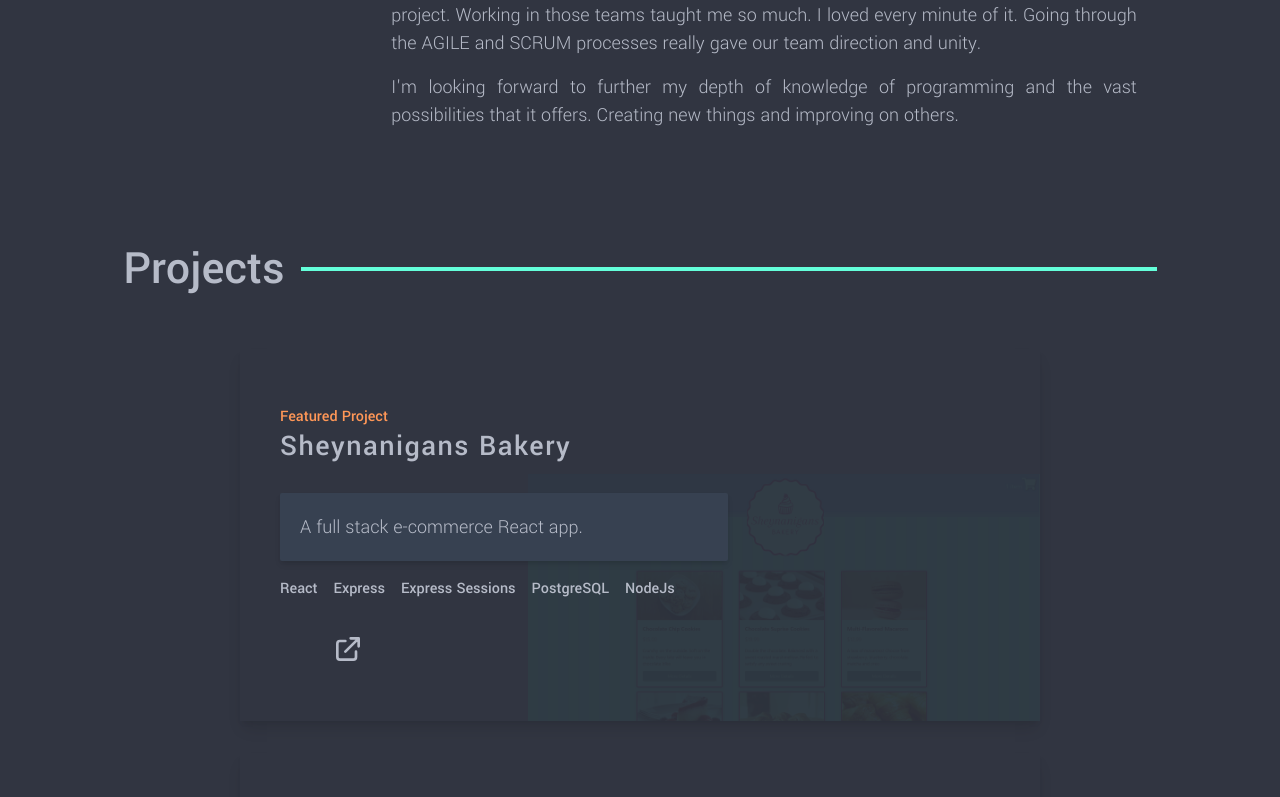
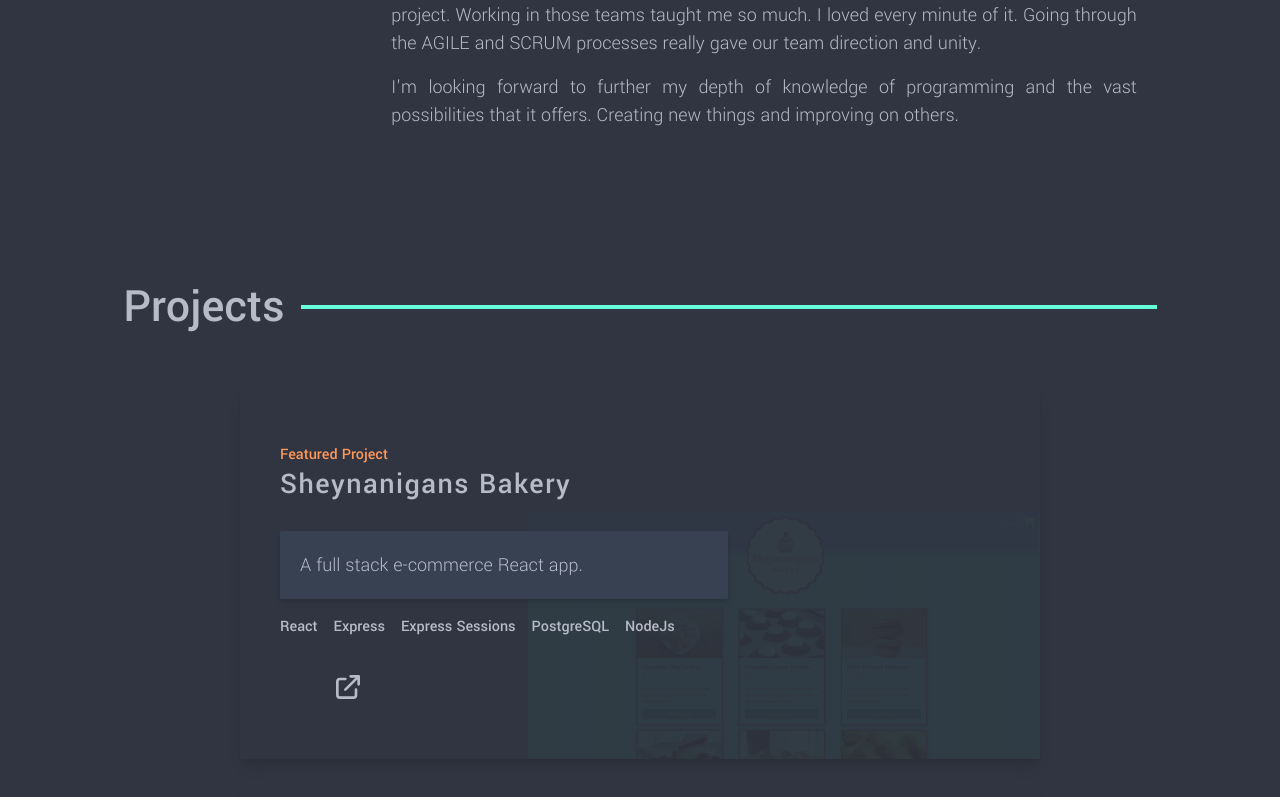
Before and after one commit to luciousmc/portfolio_v2, a Next.js app: page / in a window 1280 px wide. Shown: the part 1583-2380 px from the top of the page. Built offline with nearby package versions, Linux system fonts and the light colour scheme; some icons are missing.

Commit message:
chore: reduce height between sections for larger screens

```diff
--- a/components/Section.js
+++ b/components/Section.js
@@ -1,6 +1,6 @@
 function Section({ id, title, children }) {
   return (
-    <section id={id} className='w-full min-h-screen pt-24'>
+    <section id={id} className='w-full min-h-[950px] pt-24'>
       <div className='flex items-center space-x-4 mt-5 mb-14'>
         <h2 className='flex-grow text-5xl font-medium'>{title}</h2>
         <div className='h-1 bg-neon w-full' />
@@ -8,7 +8,7 @@ function Section({ id, title, children }) {
 
       {children}
     </section>
-  )
+  );
 }
 
-export default Section
+export default Section;
```
